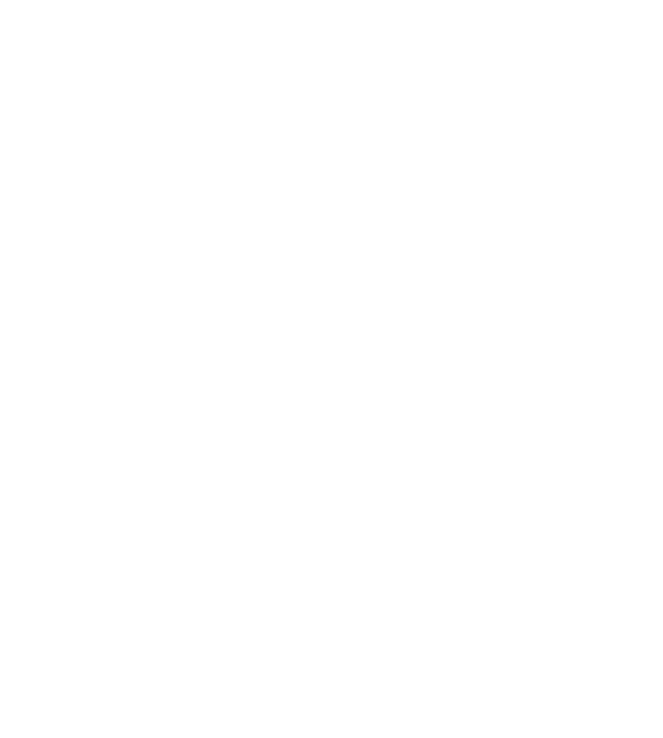
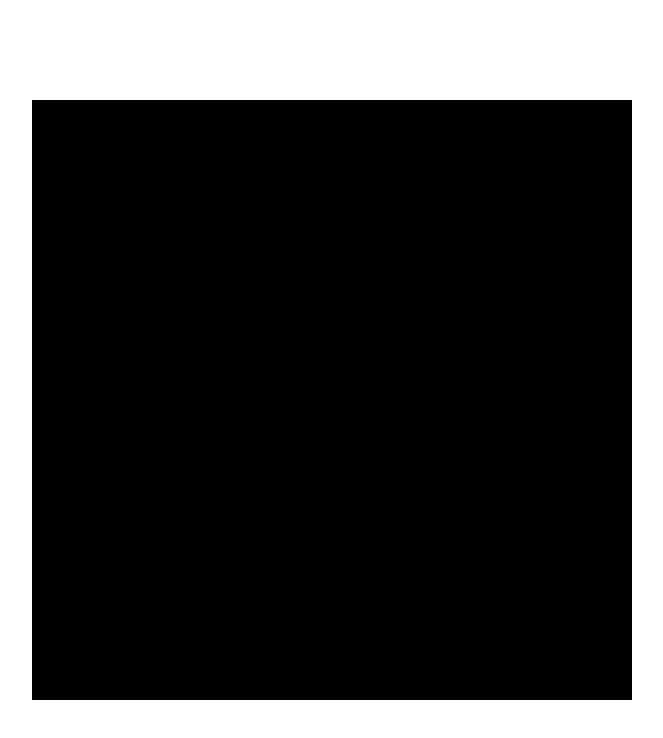
Before and after one commit to tuliobarreto/Pong-Estudo-JS, a website: page index.html in a window 1280 px wide. Shown: the whole page, without its empty margins (308-971 px from the left). Drawn offline with Linux system fonts and the light colour scheme.

Commit message:
2 files modified

```diff
--- a/index.html
+++ b/index.html
@@ -4,6 +4,21 @@
   <head>
     <meta charset="utf-8"/>
     <title>Pong</title>
-    <limk rel="stylesheet" type="text/css" href="./style.css" media="screen" />
+    <style>
+      canvas{
+        position: absolute;
+        left: 50%;
+        top: 50%;
+        background-color: black;
+        margin-top: -300px;
+        margin-left: -300px;
+      }
+    </style>
 
   </head>
+
+  <body>
+    <canvas height="600" width="600" id="mycanvas"> o seu navegador nao suporta este elemento</canvas>
+    <s
+  </body>
+</html>
--- a/style.css
+++ b/style.css
@@ -1,3 +1,13 @@
 h1, h2 {
   font-family: Lato;
 }
+
+canvas{
+  position: absolute;
+  left: 50%;
+  top: 50%;
+  background-color: black;
+  margin-top: -300px;
+  margin-left: -300px;
+
+}
```
